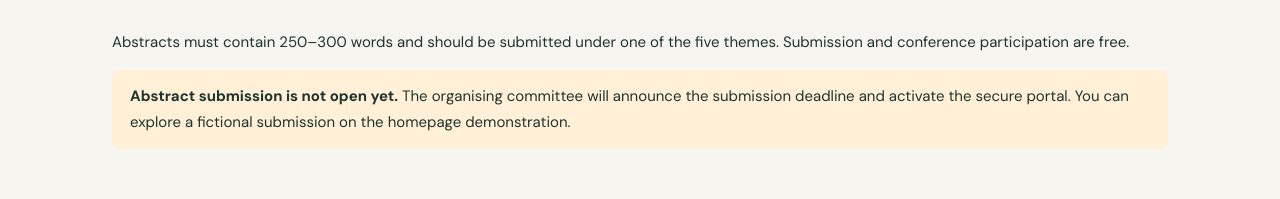
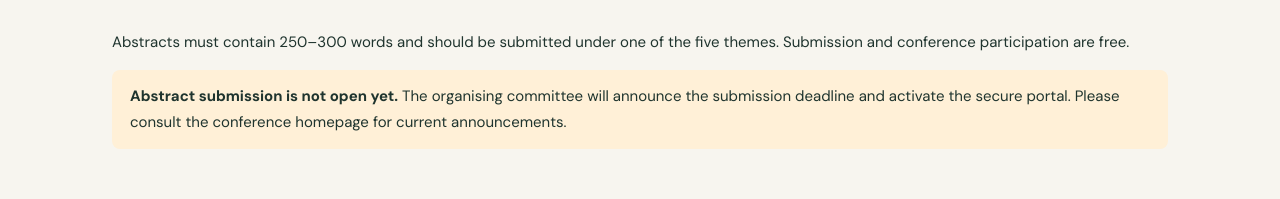
Before and after one commit to DrFayeunAgriStats/akure-humboldt-kolleg-2027, a Next.js app: page /submit in a window 1280 px wide. Shown: the part 235-434 px from the top of the page. Built offline with nearby package versions, Linux system fonts and the light colour scheme; no server answers.

Commit message:
Prepare app/submit/page.tsx for proposed production conference site

```diff
--- a/app/submit/page.tsx
+++ b/app/submit/page.tsx
@@ -6,6 +6,6 @@ export default function Page(){
  const isOpen=process.env.SUBMISSIONS_OPEN==='true'&&hasConfig();
  return <Shell title="Submit a scientific abstract" kicker="CALL FOR ABSTRACTS">
   <p>Abstracts must contain 250–300 words and should be submitted under one of the five themes. Submission and conference participation are free.</p>
-  {!isOpen?<div className="message warn"><strong>Abstract submission is not open yet.</strong> The organising committee will announce the submission deadline and activate the secure portal. You can explore a fictional submission on the <a href="/#abstracts">homepage demonstration</a>.</div> : <><p>Sign in and complete free registration before submitting. Your research remains private unless specifically approved for publication.</p><AbstractForm/></>}
+  {!isOpen?<div className="message warn"><strong>Abstract submission is not open yet.</strong> The organising committee will announce the submission deadline and activate the secure portal. Please consult the <a href="/">conference homepage</a> for current announcements.</div> : <><p>Sign in and complete free registration before submitting. Your research remains private unless specifically approved for publication.</p><AbstractForm/></>}
  </Shell>;
 }
```
